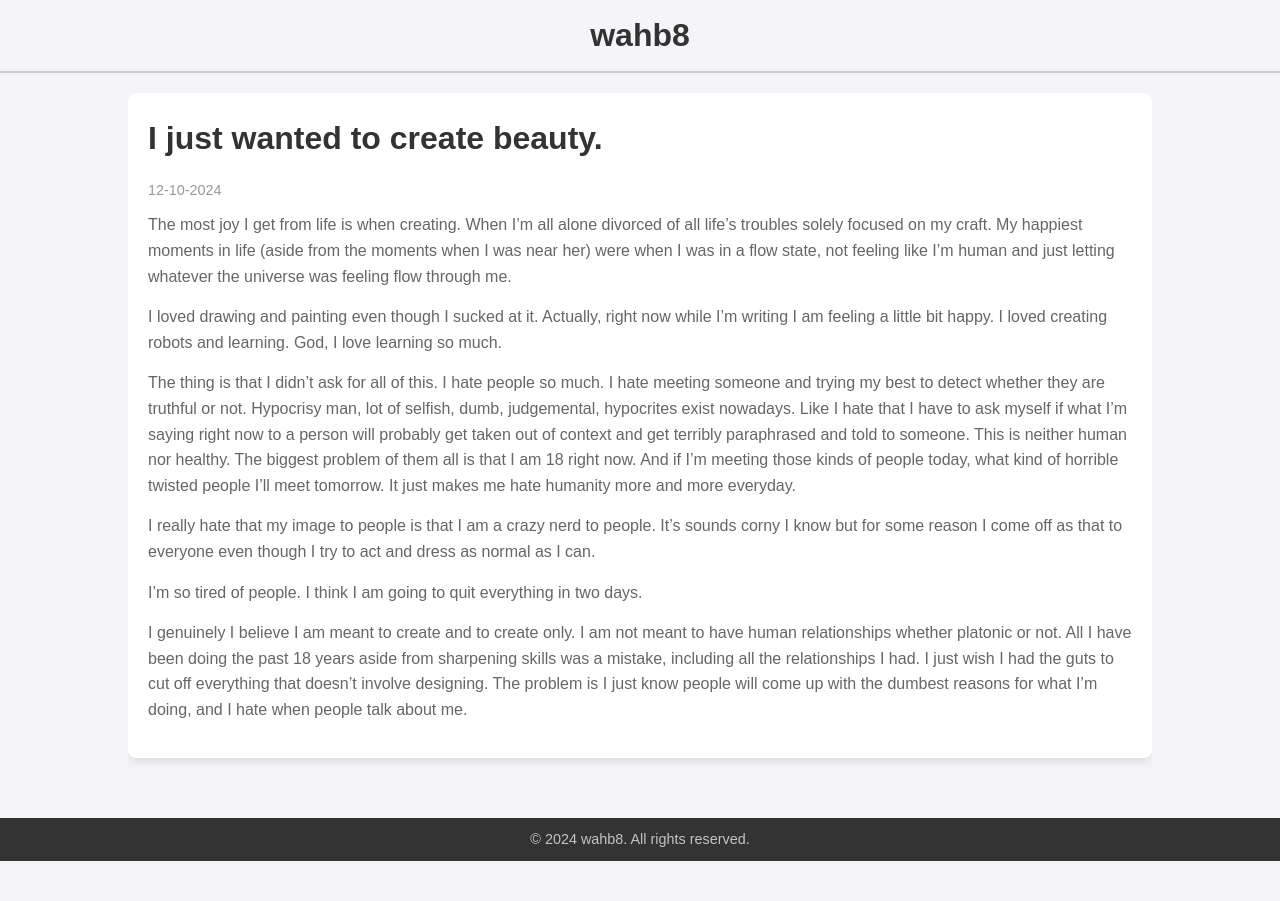
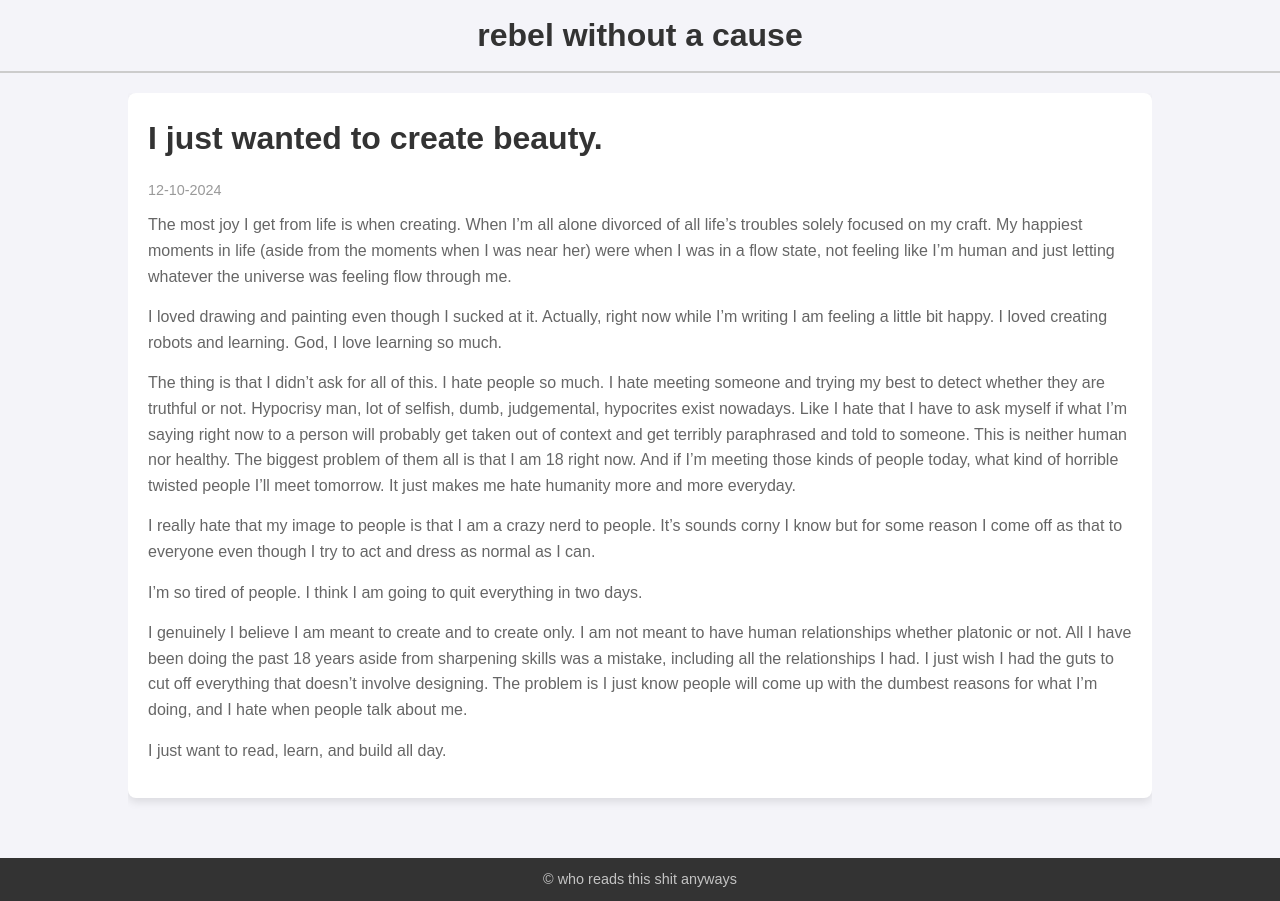
Before and after one commit to wahb8/Blog, a plain HTML site: page I only wanted to create beauty.html in a window 1280 px wide. Before the commit the page ends 861 px from the top, so only its background shows below. Drawn offline with Linux system fonts and the light colour scheme.

Commit message:
Update I only wanted to create beauty.html

```diff
--- a/I only wanted to create beauty.html
+++ b/I only wanted to create beauty.html
@@ -3,13 +3,13 @@
 <head>
     <meta charset="UTF-8">
     <meta name="viewport" content="width=device-width, initial-scale=1.0">
-    <title>Blog Post - wahb8</title>
+    <title>Creating</title>
     <link rel="stylesheet" href="styles.css">
 </head>
 <body>
     <header>
         <div class="container">
-            <h1><a href="index.html" style="text-decoration: none; color: inherit;">wahb8</a></h1>
+            <h1><a href="index.html" style="text-decoration: none; color: inherit;">rebel without a cause</a></h1>
         </div>
     </header>
 
@@ -31,13 +31,14 @@
                 <p>I’m so tired of people. I think I am going to quit everything in two days.</p>
 
                 <p>I genuinely I believe I am meant to create and to create only. I am not meant to have human relationships whether platonic or not. All I have been doing the past 18 years aside from sharpening skills was a mistake, including all the relationships I had. I just wish I had the guts to cut off everything that doesn’t involve designing. The problem is I just know people will come up with the dumbest reasons for what I’m doing, and I hate when people talk about me.</p>
+                <p>I just want to read, learn, and build all day. </p>
             </article>
         </div>
     </main>
 
     <footer>
         <div class="container">
-            <p>&copy; 2024 wahb8. All rights reserved.</p>
+            <p>&copy; who reads this shit anyways</p>
         </div>
     </footer>
 </body>
```
